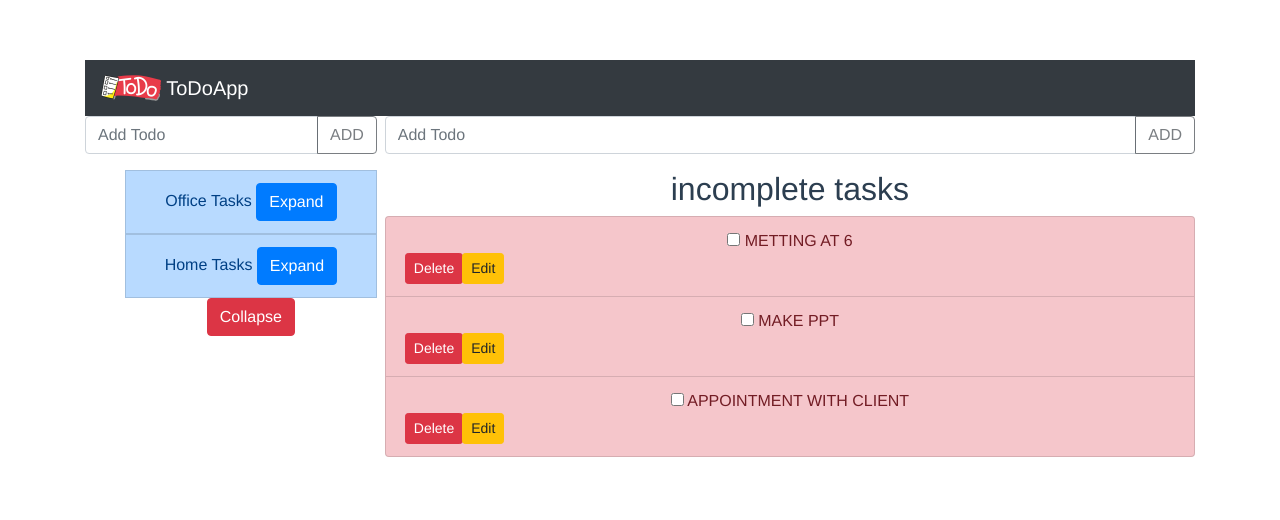
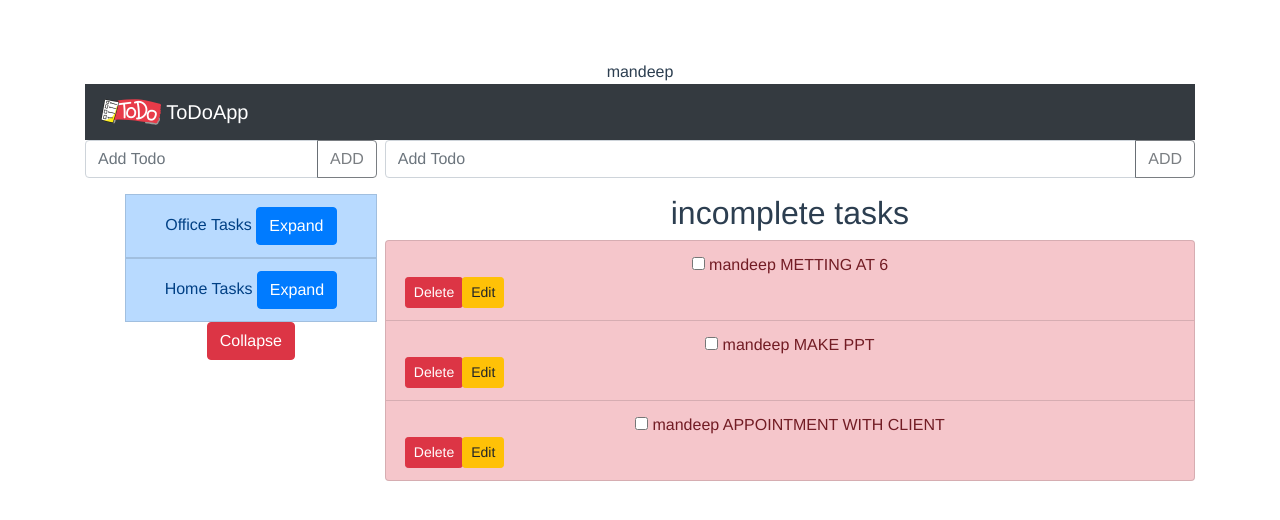
Before and after one commit to mandeep-tariyal/vue-todo-app, a Vue app: page / in a window 1280 px wide. Shown: the top 520 px of the page. Built offline with nearby package versions, Linux system fonts and the light colour scheme.

Commit message:
vuex module init.

```diff
--- a/package.json
+++ b/package.json
@@ -7,7 +7,8 @@
     "build": "vue-cli-service build"
   },
   "dependencies": {
-    "vue": "^2.6.11"
+    "vue": "^2.6.11",
+    "vuex": "^3.5.1"
   },
   "devDependencies": {
     "@vue/cli-plugin-typescript": "~4.5.0",
--- a/src/App.vue
+++ b/src/App.vue
@@ -7,6 +7,7 @@ export default d.extend();
 
 <template>
 	<div id="app" class="container">
+		{{ state.name }}
 		<Title />
 
 		<div class="media">
--- a/src/App.vue_.ts
+++ b/src/App.vue_.ts
@@ -6,9 +6,11 @@ import { ITodoItem } from "./interfaces/ITodoItem";
 import { ITodoList } from "./interfaces/ITodoList";
 import ToDo from "./components/ToDo.vue";
 import ToDoList from "./components/ToDoList.vue";
+import MainStore from "./store/index";
 
 export default Vue.extend({
 	name: 'App',
+	store: MainStore,
 	components: {
 		Title,
 		ToDo,
@@ -17,7 +19,7 @@ export default Vue.extend({
 	},
 	data() {
 		return {
-
+			state: this.$store.state,
 			newId: 2,
 			list: todoList,
 			todo: [] as ITodoItem[],
@@ -26,7 +28,6 @@ export default Vue.extend({
 
 		}
 	},
-
 
 	methods: {
 		displayTodo(id: number) {
--- a/src/components/ListItem.vue
+++ b/src/components/ListItem.vue
@@ -9,7 +9,7 @@ export default d.extend();
 
 		<input type="checkbox" v-model="item.status" />
 
-		{{ item.name.toUpperCase() }}
+	{{ nameState }}	{{ item.name.toUpperCase() }}
 
 		<div class="input-group-append">
 			<button class=" btn   btn-danger btn-sm" @click="del(item.id)"> Delete </button>
--- a/src/components/ListItem.vue_.ts
+++ b/src/components/ListItem.vue_.ts
@@ -12,6 +12,7 @@ export default Vue.extend({
     }
   }, data(){
     return{
+      nameState: this.$store.state.name,
       condition :false,
       variable:""
 
--- /dev/null
+++ b/src/store/index.ts
@@ -0,0 +1,11 @@
+import Vuex from "vuex";import Vue from "vue";
+
+Vue.use(Vuex);
+
+const state = {
+    name: "mandeep"
+};
+
+export default new Vuex.Store({
+    state
+});
```
Also changed, not shown: 1 other file (tests, documents, lock files or other folders).
